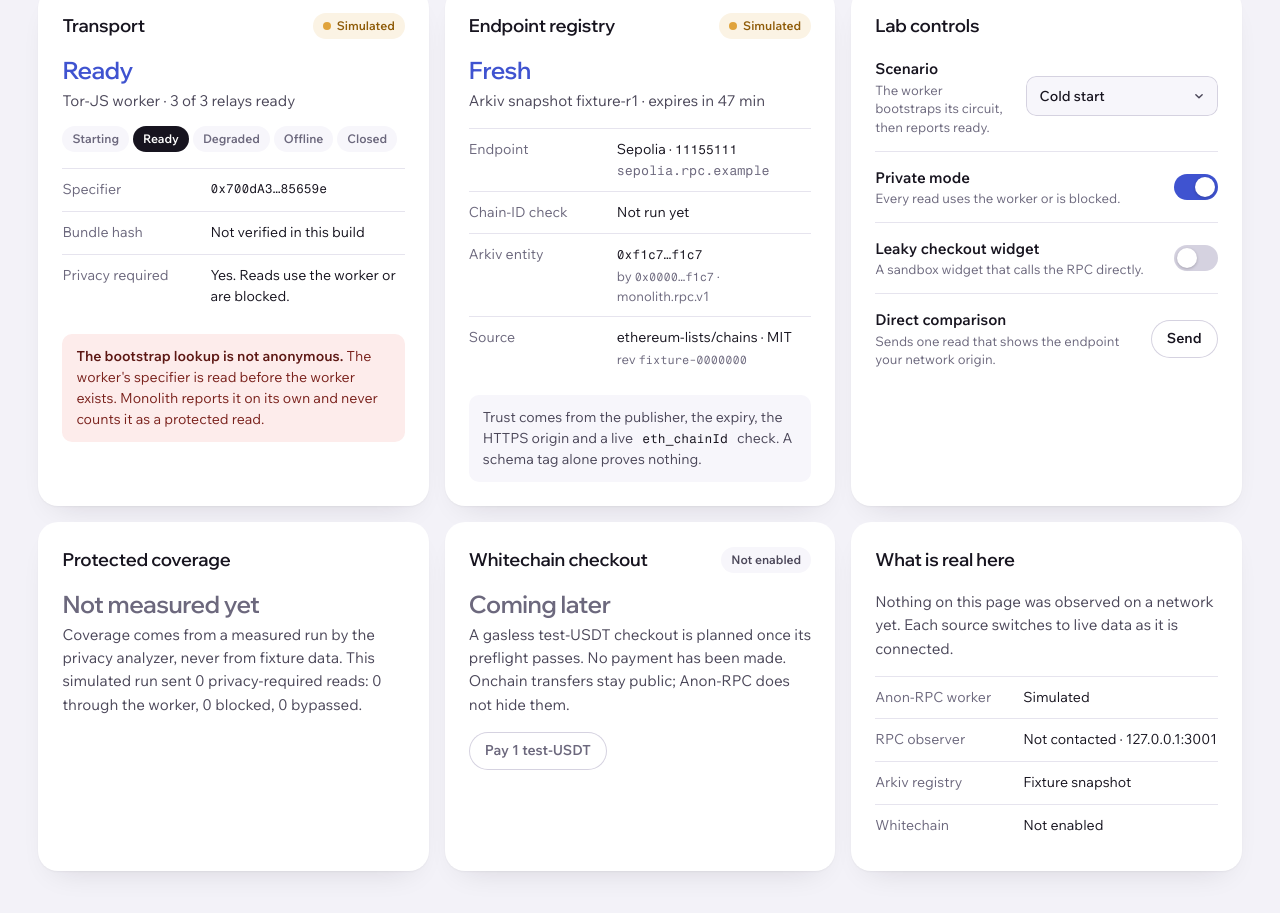
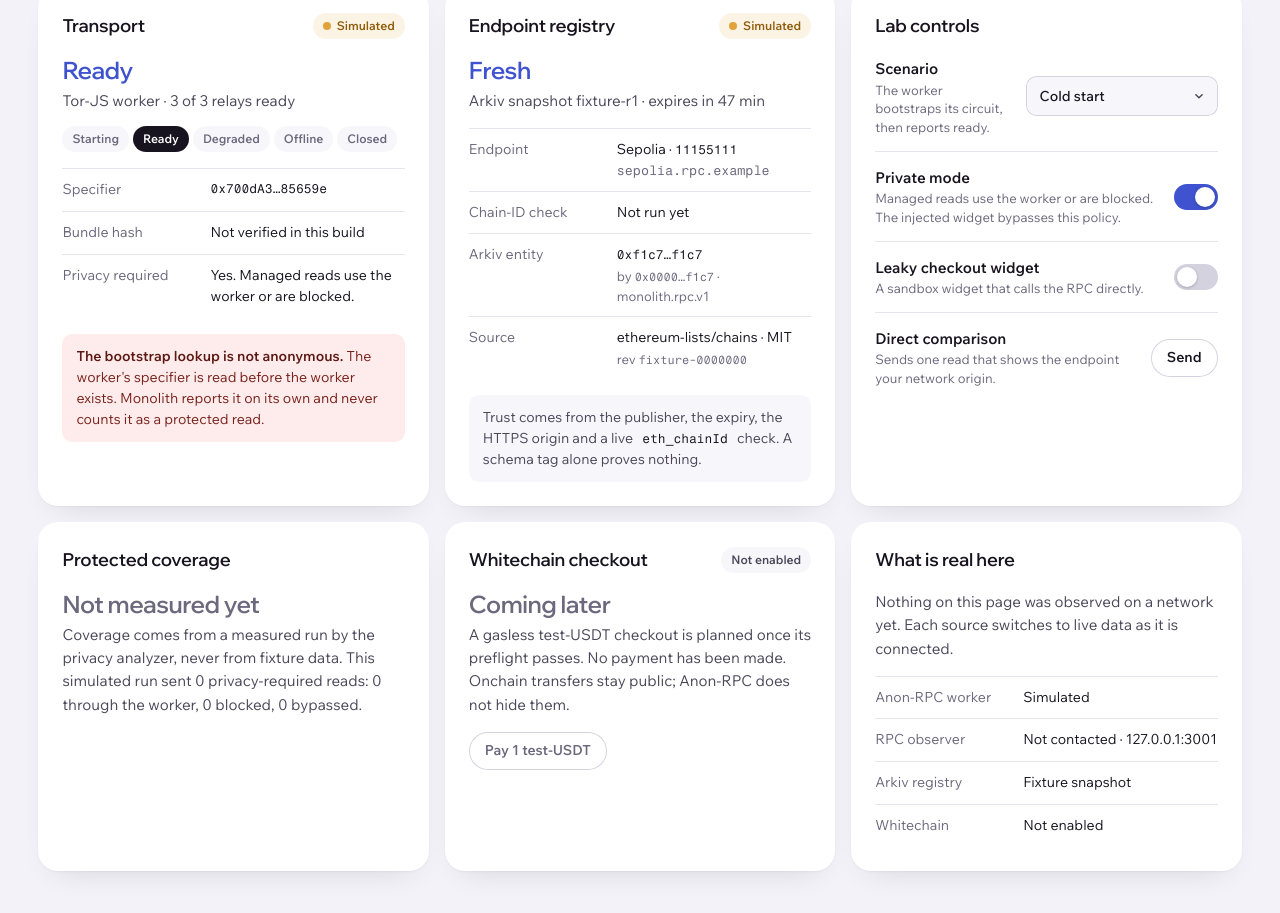
Before and after one commit to Dijo-404/monolith, a React (Vite) app in the folder apps/dashboard/: page / in a window 1280 px wide. Shown: the part 1600-2513 px from the top of the page. Built offline with nearby package versions, Linux system fonts and the light colour scheme.

Commit message:
fix: make shell privacy states honest and document UI acceptance

```diff
--- a/apps/dashboard/src/components/UnderTheHood.tsx
+++ b/apps/dashboard/src/components/UnderTheHood.tsx
@@ -169,7 +169,7 @@ function TransportCard({
         </div>
         <div>
           <dt>Privacy required</dt>
-          <dd>{state.privateMode ? 'Yes. Reads use the worker or are blocked.' : 'No. Reads go straight to the endpoint.'}</dd>
+          <dd>{state.privateMode ? 'Yes. Managed reads use the worker or are blocked.' : 'No. Managed reads go straight to the endpoint.'}</dd>
         </div>
       </dl>
       <p className="card__note card__note--exposed">
@@ -284,7 +284,7 @@ function ControlsCard(props: ControlsProps) {
               Private mode
             </p>
             <p id={ids.privateHelp} className="control__help">
-              Every read uses the worker or is blocked.
+              Managed reads use the worker or are blocked. The injected widget bypasses this policy.
             </p>
           </div>
           <Switch checked={state.privateMode} onChange={props.onPrivateMode} labelledBy={ids.privateMode} describedBy={ids.privateHelp} />
--- a/apps/dashboard/src/components/stage/Stage.tsx
+++ b/apps/dashboard/src/components/stage/Stage.tsx
@@ -201,7 +201,7 @@ export function Stage({
             ref={canvasRef}
             className="stage__canvas"
             role="img"
-            aria-label="Route stage: your browser on the left, the RPC endpoint on the right, with the Anon-RPC, direct and Whitechain lanes between them. Every state shown here is also listed in the panels."
+            aria-label="Simulated routes from your browser to the RPC endpoint, through Anon-RPC or directly. Readable route cards and worker panels describe the same state."
           />
           <svg className="stage__leaders" aria-hidden="true">
             <path ref={leaderRef} d="" />
--- a/apps/dashboard/src/styles/lab.css
+++ b/apps/dashboard/src/styles/lab.css
@@ -1344,6 +1344,10 @@ code {
 }
 
 @media (max-width: 520px) {
+  .card__head {
+    flex-wrap: wrap;
+  }
+
   .compare {
     grid-template-columns: minmax(0, 1fr);
   }
```
Also changed, not shown: apps/dashboard/src/app/lab-model.ts (+7 -15 lines), apps/dashboard/src/styles/fonts/OFL-FragmentMono.txt, apps/dashboard/src/styles/fonts/OFL-WixMadeforDisplay.txt, apps/dashboard/src/styles/fonts/OFL-WixMadeforText.txt, 12 other files (tests, documents, lock files or other folders).
